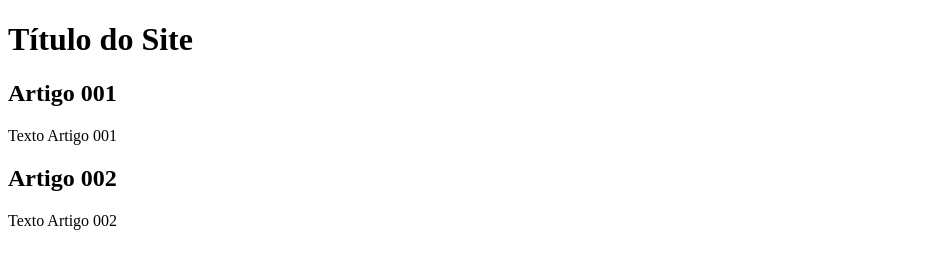
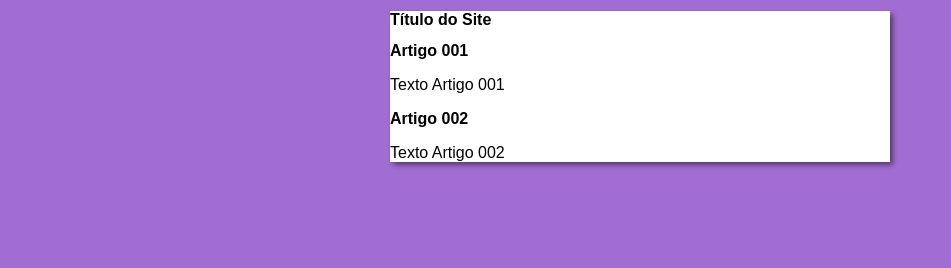
Before and after one commit to RafaelSoaresAlves/projeto-site, a plain HTML site: page index.html in a window 1280 px wide. Shown: the whole page, without its empty margins (0-951 px from the left). Drawn offline with Linux system fonts and the light colour scheme.

Commit message:
Criação do design

```diff
--- /dev/null
+++ b/estilos/style.css
@@ -0,0 +1,17 @@
+* {
+   font-family: Arial, Helvetica, sans-serif;
+   font-size: 16px;
+}
+
+body {
+    background-color:rgb(162, 109, 211) ;
+
+}
+
+main {
+
+    background-color: white;
+    width: 500px;
+    margin: auto;
+    box-shadow: 3px 3px 5px rgba(0, 0, 0, 0.473);
+}
--- a/index.html
+++ b/index.html
@@ -5,6 +5,7 @@
     <meta http-equiv="X-UA-Compatible" content="IE=edge">
     <meta name="viewport" content="width=device-width, initial-scale=1.0">
     <title>Título do site</title>
+    <link rel="stylesheet" href="estilos/style.css">
 </head>
 <body>
     <main>
```
